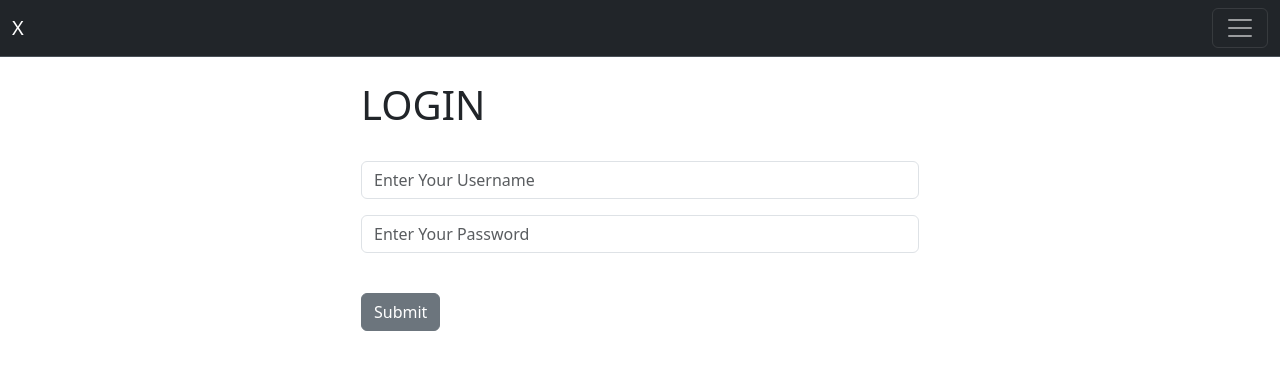
After one commit to 0xbm/social, a Django app: page /login/ in a window 1280 px wide. The commit adds this page. Shown: the top 370 px of the page. Run offline with Django 4.2, Linux system fonts and the light colour scheme.

Commit message:
add login and logout

```diff
--- a/X/urls.py
+++ b/X/urls.py
@@ -4,5 +4,8 @@ from . import views
 urlpatterns = [
     path('', views.home, name="home"),
     path('profile_list/', views.profile_list, name='profile_list'),
-    path('profile/<int:pk>', views.profile, name='profile')
+    path('profile/<int:pk>', views.profile, name='profile'),
+    path('login/', views.login_user, name='login'),
+    path('logout/', views.logout_user, name='logout'),
+
 ]
--- a/X/views.py
+++ b/X/views.py
@@ -2,6 +2,7 @@ from django.shortcuts import render, redirect
 from .models import Profile, Post
 from django.contrib import messages
 from .forms import PostForm
+from django.contrib.auth import authenticate, login, logout
 
 
 def home(request):
@@ -47,3 +48,26 @@ def profile(request, pk):
     else:
         messages.success(request, ("You Must Be Logged In !!!"))
         return redirect('home')
+
+
+def login_user(request):
+    if request.method == "POST":
+        username = request.POST['username']
+        password = request.POST['password']
+        user = authenticate(request, username=username, password=password)
+        if user is not None:
+            login(request, user)
+            messages.success(request, ("You Have Been Login"))
+            return redirect('home')
+        else:
+            messages.success(request, ("Wrong Login Or Password"))
+            return redirect('login')
+
+    else:
+        return render(request, "login.html", {})
+
+
+def logout_user(request):
+    logout(request)
+    messages.success(request, ("You Have Been Logout"))
+    return redirect('home')
--- /dev/null
+++ b/templates/login.html
@@ -0,0 +1,22 @@
+{% extends 'base.html' %}
+
+{% block content %}
+    {% if user.is_authenticted %}
+        <h1>You already Logged In</h1>
+    {% else %}
+        <div class="col-md-6 offset-md-3">
+            <h1>LOGIN</h1><br/>
+            <form method="POST" action="{% url 'login' %}">
+                {% csrf_token %}
+                <div class="mb-3">
+                    <input type="text" class="form-control" name="username" , placeholder="Enter Your Username">
+                </div>
+                <div class="mb-3">
+                    <input type="password" class="form-control" name="password" , placeholder="Enter Your Password">
+                </div>
+                <br/>
+                <button type="submit" class="btn btn-secondary">Submit</button>
+            </form>
+        </div>
+    {% endif %}
+{% endblock %}
--- /dev/null
+++ b/templates/logout.html
@@ -0,0 +1,6 @@
+{% extends 'base.html' %}
+
+{% block content %}
+
+logout
+{% endblock %}
--- a/templates/navbar.html
+++ b/templates/navbar.html
@@ -10,10 +10,17 @@
                 <li class="nav-item">
                     <a class="nav-link" href="{% url 'profile_list' %}">Profile List</a>
                 </li>
-                {%  if user.is_authenticated %}
-                <li class="nav-item">
-                    <a class="nav-link" href="{% url 'profile' request.user.id%}">My Profile</a>
-                </li>
+                {% if user.is_authenticated %}
+                    <li class="nav-item">
+                        <a class="nav-link" href="{% url 'profile' request.user.id %}">My Profile</a>
+                    </li>
+                    <li class="nav-item">
+                        <a class="nav-link" href="{% url 'logout' %}">Logout</a>
+                    </li>
+                {% else %}
+                    <li class="nav-item">
+                        <a class="nav-link" href="{% url 'login' %}">Login</a>
+                    </li>
                 {% endif %}
             </ul>
             <form class="d-flex" role="search">
```
